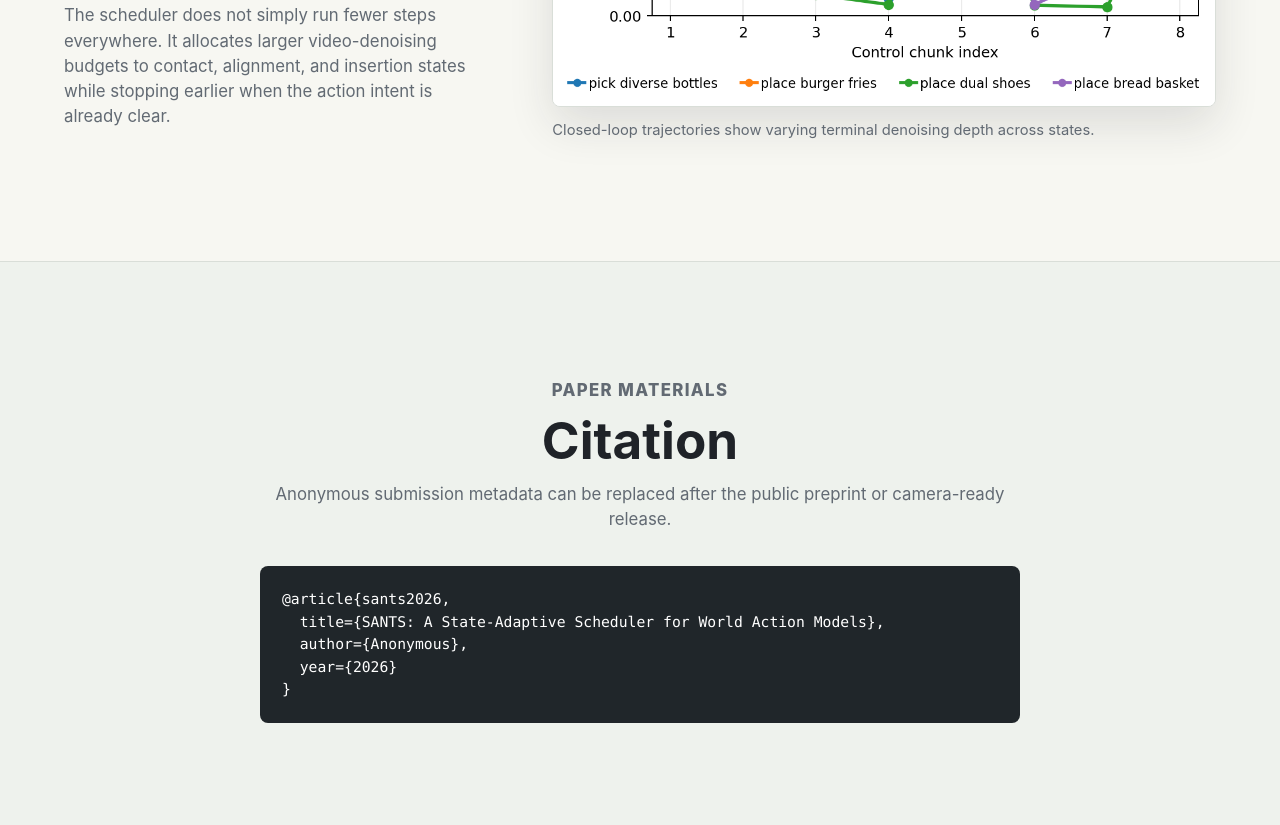
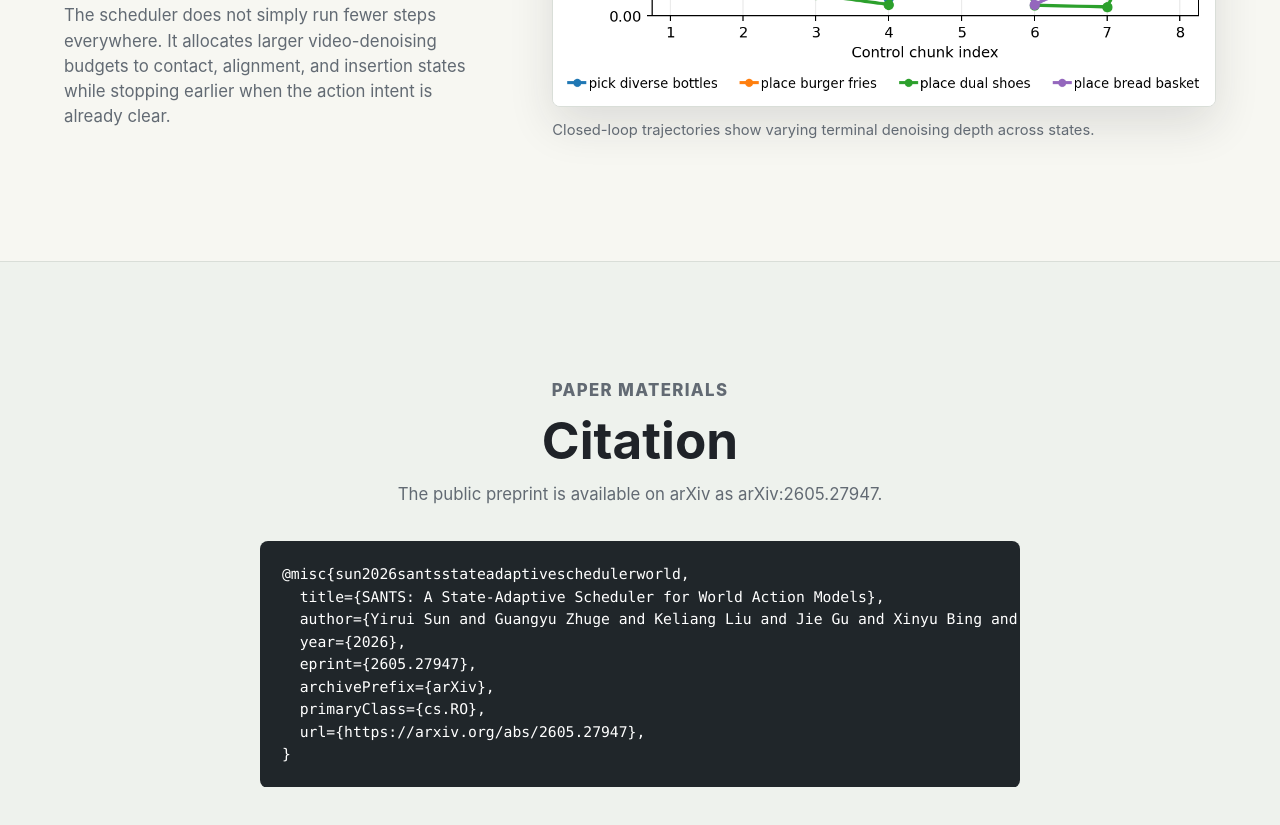
Before and after one commit to Advanced-Robotics-Lab/SANTS, a plain HTML site: page index.html in a window 1280 px wide. Shown: the part 6959-7784 px from the top of the page. Drawn offline with Linux system fonts and the light colour scheme.

Commit message:
Update arXiv citation

```diff
--- a/index.html
+++ b/index.html
@@ -22,7 +22,7 @@
         <a href="#citation">Citation</a>
       </nav>
       <div class="nav-actions" aria-label="Paper resources">
-        <a class="resource-button arxiv-button" href="#citation" aria-label="Paper on arXiv">
+        <a class="resource-button arxiv-button" href="https://arxiv.org/abs/2605.27947" target="_blank" rel="noopener" aria-label="Paper on arXiv">
           <span class="button-icon arxiv-mark" aria-hidden="true">arXiv</span>
           <span>Paper</span>
         </a>
@@ -313,12 +313,16 @@
         <div class="section-heading narrow">
           <p class="eyebrow">Paper materials</p>
           <h2 id="citation-title">Citation</h2>
-          <p>Anonymous submission metadata can be replaced after the public preprint or camera-ready release.</p>
+          <p>The public preprint is available on arXiv as <a href="https://arxiv.org/abs/2605.27947" target="_blank" rel="noopener">arXiv:2605.27947</a>.</p>
         </div>
-        <pre><code>@article{sants2026,
+        <pre><code>@misc{sun2026santsstateadaptiveschedulerworld,
   title={SANTS: A State-Adaptive Scheduler for World Action Models},
-  author={Anonymous},
-  year={2026}
+  author={Yirui Sun and Guangyu Zhuge and Keliang Liu and Jie Gu and Xinyu Bing and Zhongxue Gan and Chunxu Tian},
+  year={2026},
+  eprint={2605.27947},
+  archivePrefix={arXiv},
+  primaryClass={cs.RO},
+  url={https://arxiv.org/abs/2605.27947},
 }</code></pre>
       </section>
     </main>
```
